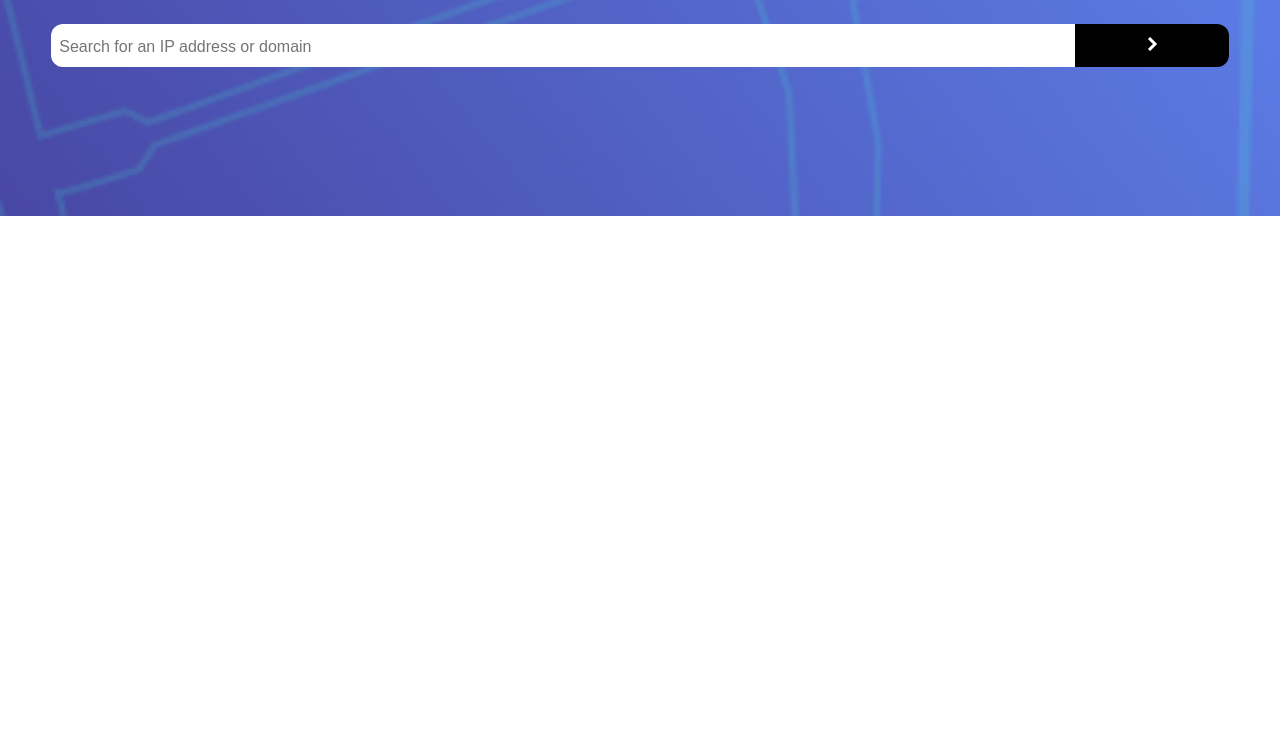
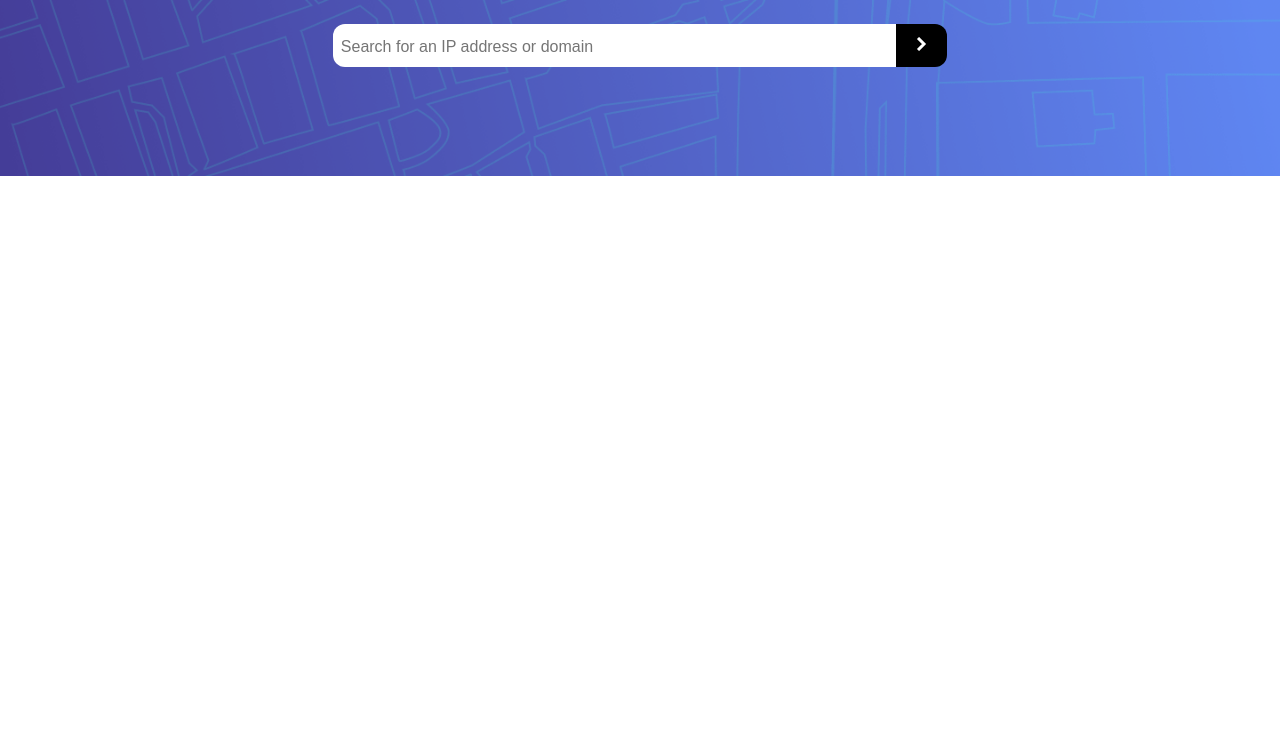
Before and after one commit to MazenFathy2008/IP-Address-Tracker, a plain HTML site: page index.html in a window 1280 px wide. Shown: the part 64-800 px from the top of the page. Drawn offline with Linux system fonts and the light colour scheme.

Commit message:
the header design for tablet and desktop

```diff
--- a/styles/index.css
+++ b/styles/index.css
@@ -29,4 +29,19 @@
 }
 .icon-arrow-button:hover{
   background-color: hsl(0, 0%, 17%);
+  cursor: pointer;
 }
+.ip-input-field:hover{
+  cursor: pointer;
+}
+@media screen and (min-width : 768px) {
+  header{
+    background-image: url(../images/pattern-bg-desktop.png);
+  }
+  .ip-input-field{
+    width: 44%;
+  }
+  .icon-arrow-button{
+    width: 4%;
+  }
+}
--- a/styles/primary.css
+++ b/styles/primary.css
@@ -1,19 +1,19 @@
 *{
   box-sizing: border-box;
 }
-body{
+
+body,html{
   margin: 0;
   padding: 0;
   width: 100vw;
-  height: 100vh;
+  min-height: 100vh;
   font-family: Rubik;
-  font-weight: 300;
 }
 header{
   margin: 0;
   background-image: url(../images/pattern-bg-mobile.png);
   width: 100%;
-  height: 35%;
+  height: 30vh;
   background-repeat: no-repeat;
   background-size: cover;
   background-position: center;
```
